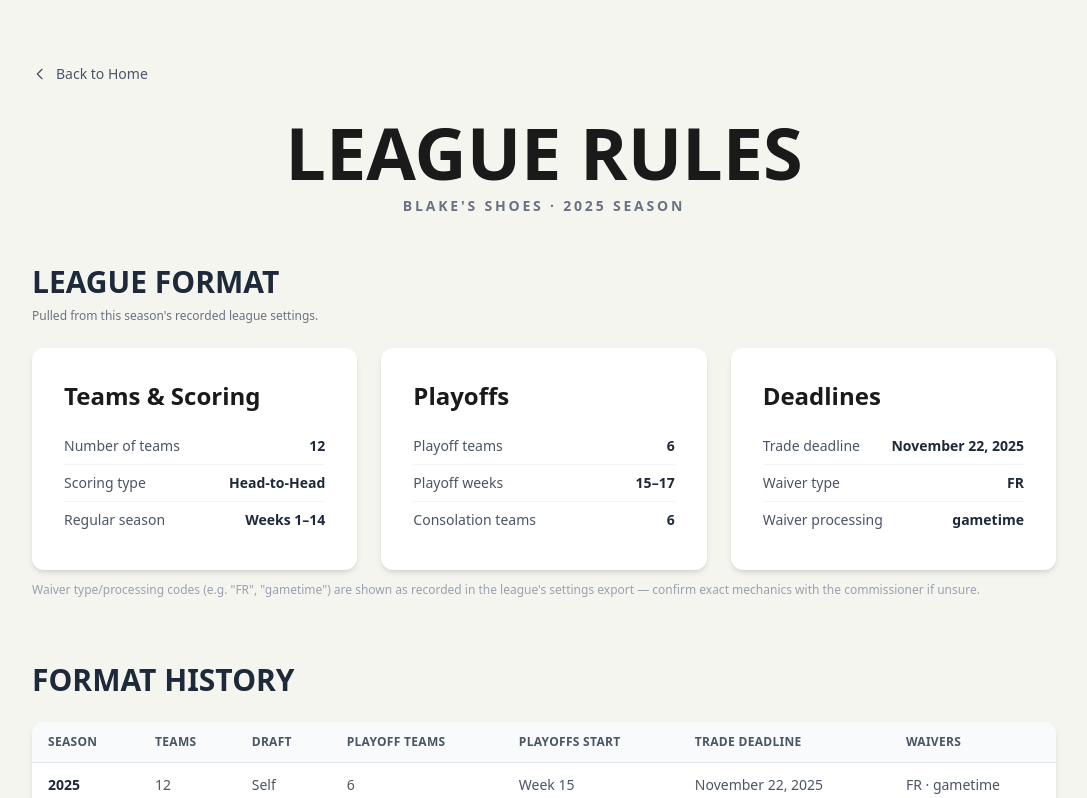
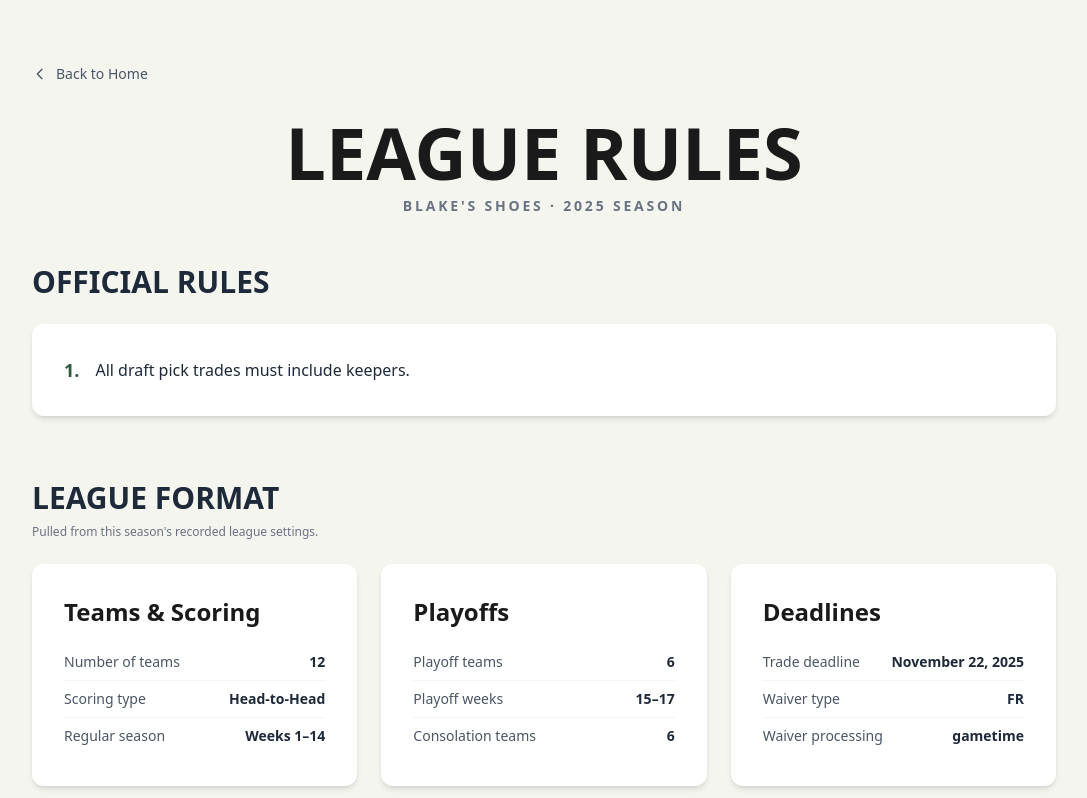
Before and after one commit to nardonef/blakes-shoes, a Next.js app: page /rules in a window 1280 px wide. Shown: the top 798 px of the page, without its empty margins (96-1183 px from the left). Built offline with nearby package versions, Linux system fonts and the light colour scheme.

Commit message:
Add rule 1 to official rules list
Rule 1: All draft pick trades must include keepers.

```diff
--- a/app/rules/page.tsx
+++ b/app/rules/page.tsx
@@ -18,6 +18,10 @@
 
 const seasons = leagueInfo as LeagueSeason[];
 const current = seasons[seasons.length - 1];
+
+const officialRules = [
+  "All draft pick trades must include keepers.",
+];
 
 function formatDate(dateString: string) {
   return new Date(`${dateString}T00:00:00`).toLocaleDateString("en-US", {
@@ -99,6 +103,28 @@
         <p className="text-xs md:text-sm font-semibold tracking-[0.2em] text-gray-500 uppercase text-center mb-12">
           Blake&apos;s Shoes &middot; {current.season_year} Season
         </p>
+
+        {/* Official Numbered Rules */}
+        <section className="mb-16">
+          <h2 className="text-2xl md:text-3xl font-bold text-gray-800 mb-6 uppercase">
+            Official Rules
+          </h2>
+          <div className="bg-white rounded-xl shadow-md p-6 md:p-8">
+            <ol className="space-y-4">
+              {officialRules.map((rule, index) => (
+                <li key={index} className="flex gap-4">
+                  <span
+                    className="font-bold text-lg shrink-0"
+                    style={{ fontFamily: "var(--font-display)", color: "var(--accent)" }}
+                  >
+                    {index + 1}.
+                  </span>
+                  <span className="text-gray-800 text-sm md:text-base pt-0.5">{rule}</span>
+                </li>
+              ))}
+            </ol>
+          </div>
+        </section>
 
         {/* Verified League Settings */}
         <section className="mb-16">
```
